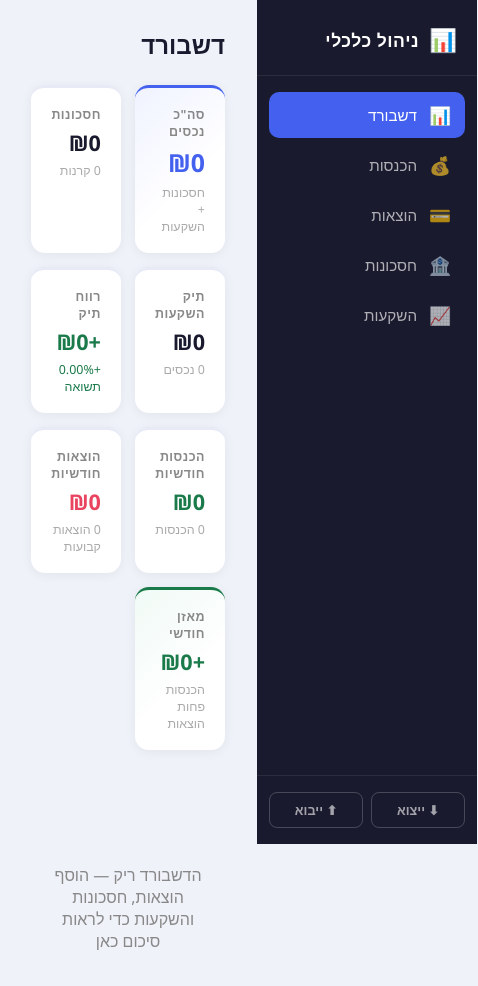
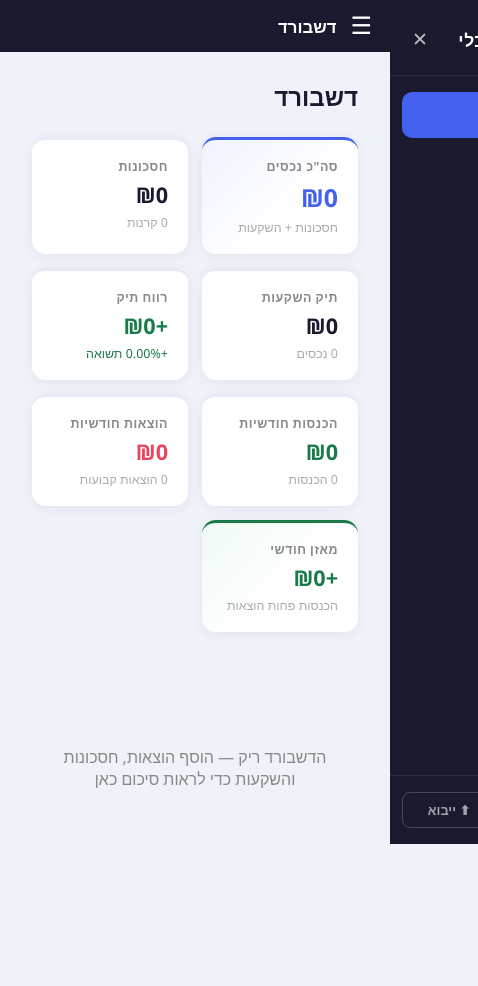
Before and after one commit to aviad1aviad/invest_track, a React (Create React App) app: page / in a window 390 px wide. Shown: the top 986 px of the page, 478 px wide, since content can reach past the window. After the commit the page ends 894 px from the top, so only its background shows below. Built offline with nearby package versions, Linux system fonts and the light colour scheme.

Commit message:
responsive mobile layout with hamburger menu

```diff
--- a/src/App.css
+++ b/src/App.css
@@ -99,6 +99,70 @@ body {
   background: #f0f2fa;
 }
 
+/* Mobile topbar — hidden on desktop */
+.mobile-topbar { display: none; }
+.sidebar-overlay { display: none; }
+.sidebar-close { display: none; }
+
+/* ── Mobile ── */
+@media (max-width: 700px) {
+  .sidebar {
+    transform: translateX(100%);
+    transition: transform 0.25s ease;
+    z-index: 200;
+  }
+  .sidebar.sidebar-open {
+    transform: translateX(0);
+  }
+  .sidebar-close {
+    display: block;
+    margin-right: auto;
+    background: none;
+    border: none;
+    color: rgba(255,255,255,0.7);
+    font-size: 1.2rem;
+    cursor: pointer;
+    padding: 0 2px;
+    line-height: 1;
+  }
+  .sidebar-overlay {
+    display: block;
+    position: fixed;
+    inset: 0;
+    background: rgba(0,0,0,0.5);
+    z-index: 199;
+  }
+  .main-content {
+    margin-right: 0;
+  }
+  .mobile-topbar {
+    display: flex;
+    align-items: center;
+    gap: 14px;
+    background: #1a1a2e;
+    padding: 14px 18px;
+    position: sticky;
+    top: 0;
+    z-index: 100;
+  }
+  .hamburger {
+    background: none;
+    border: none;
+    color: #fff;
+    font-size: 1.5rem;
+    cursor: pointer;
+    padding: 0;
+    line-height: 1;
+  }
+  .mobile-title {
+    color: #fff;
+    font-size: 1.05rem;
+    font-weight: 700;
+    flex: 1;
+    text-align: right;
+  }
+}
+
 /* Card shared styles */
 .card {
   background: #fff;
--- a/src/App.js
+++ b/src/App.js
@@ -67,6 +67,12 @@ function DataControls() {
 
 function AppInner() {
   const [activeTab, setActiveTab] = useState('dashboard');
+  const [sidebarOpen, setSidebarOpen] = useState(false);
+
+  const navigate = (tabId) => {
+    setActiveTab(tabId);
+    setSidebarOpen(false);
+  };
 
   const renderPage = () => {
     switch (activeTab) {
@@ -81,17 +87,21 @@ function AppInner() {
 
   return (
     <div className="app" dir="rtl">
-      <aside className="sidebar">
+      {/* Mobile overlay */}
+      {sidebarOpen && <div className="sidebar-overlay" onClick={() => setSidebarOpen(false)} />}
+
+      <aside className={`sidebar ${sidebarOpen ? 'sidebar-open' : ''}`}>
         <div className="sidebar-brand">
           <span className="brand-icon">📊</span>
           <span className="brand-name">ניהול כלכלי</span>
+          <button className="sidebar-close" onClick={() => setSidebarOpen(false)}>✕</button>
         </div>
         <nav className="sidebar-nav">
           {TABS.map(tab => (
             <button
               key={tab.id}
               className={`nav-item ${activeTab === tab.id ? 'active' : ''}`}
-              onClick={() => setActiveTab(tab.id)}
+              onClick={() => navigate(tab.id)}
             >
               <span className="nav-icon">{tab.icon}</span>
               <span className="nav-label">{tab.label}</span>
@@ -100,7 +110,13 @@ function AppInner() {
         </nav>
         <DataControls />
       </aside>
+
       <main className="main-content">
+        {/* Mobile topbar */}
+        <div className="mobile-topbar">
+          <button className="hamburger" onClick={() => setSidebarOpen(true)}>☰</button>
+          <span className="mobile-title">{TABS.find(t => t.id === activeTab)?.label}</span>
+        </div>
         {renderPage()}
       </main>
     </div>
```
